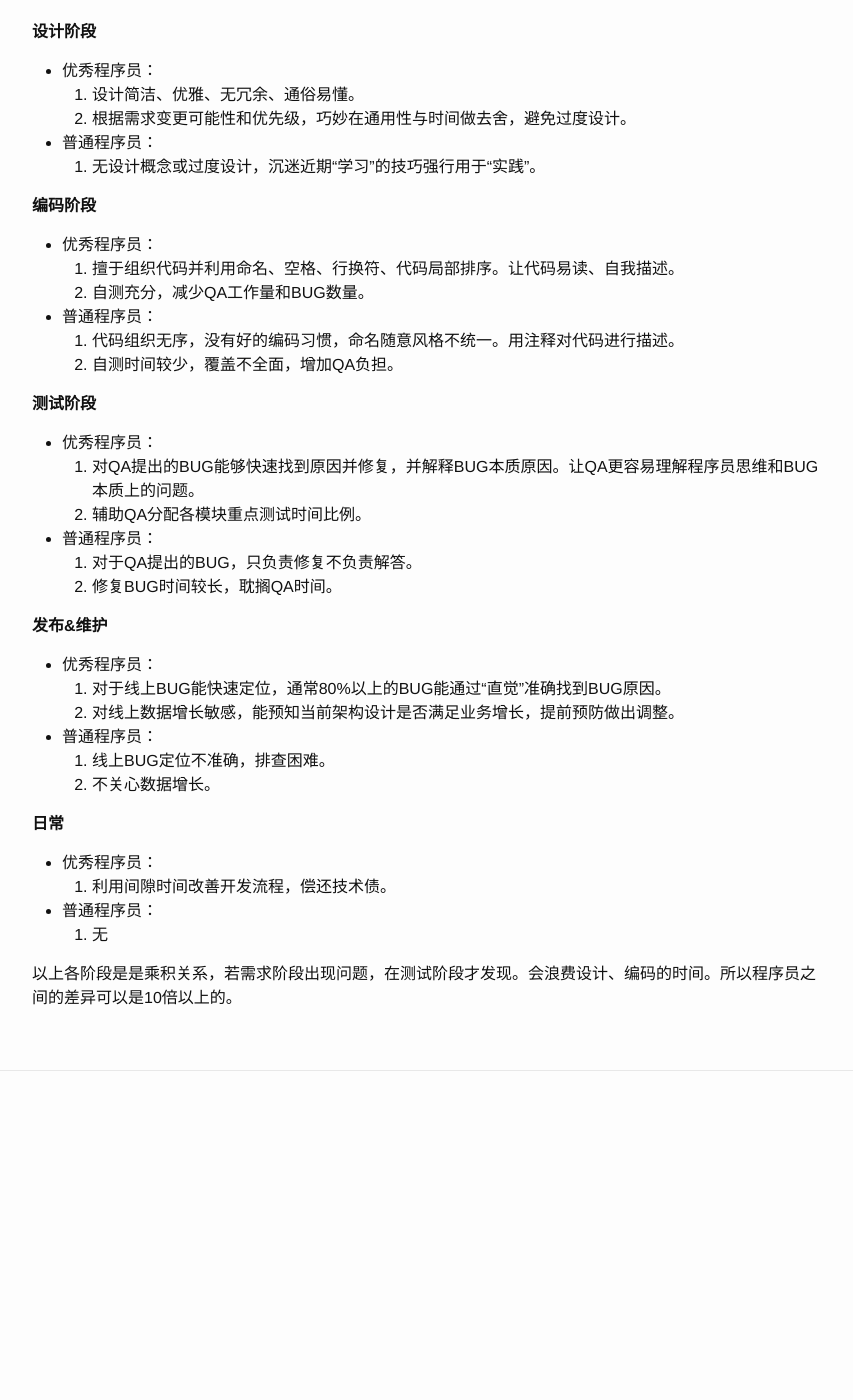
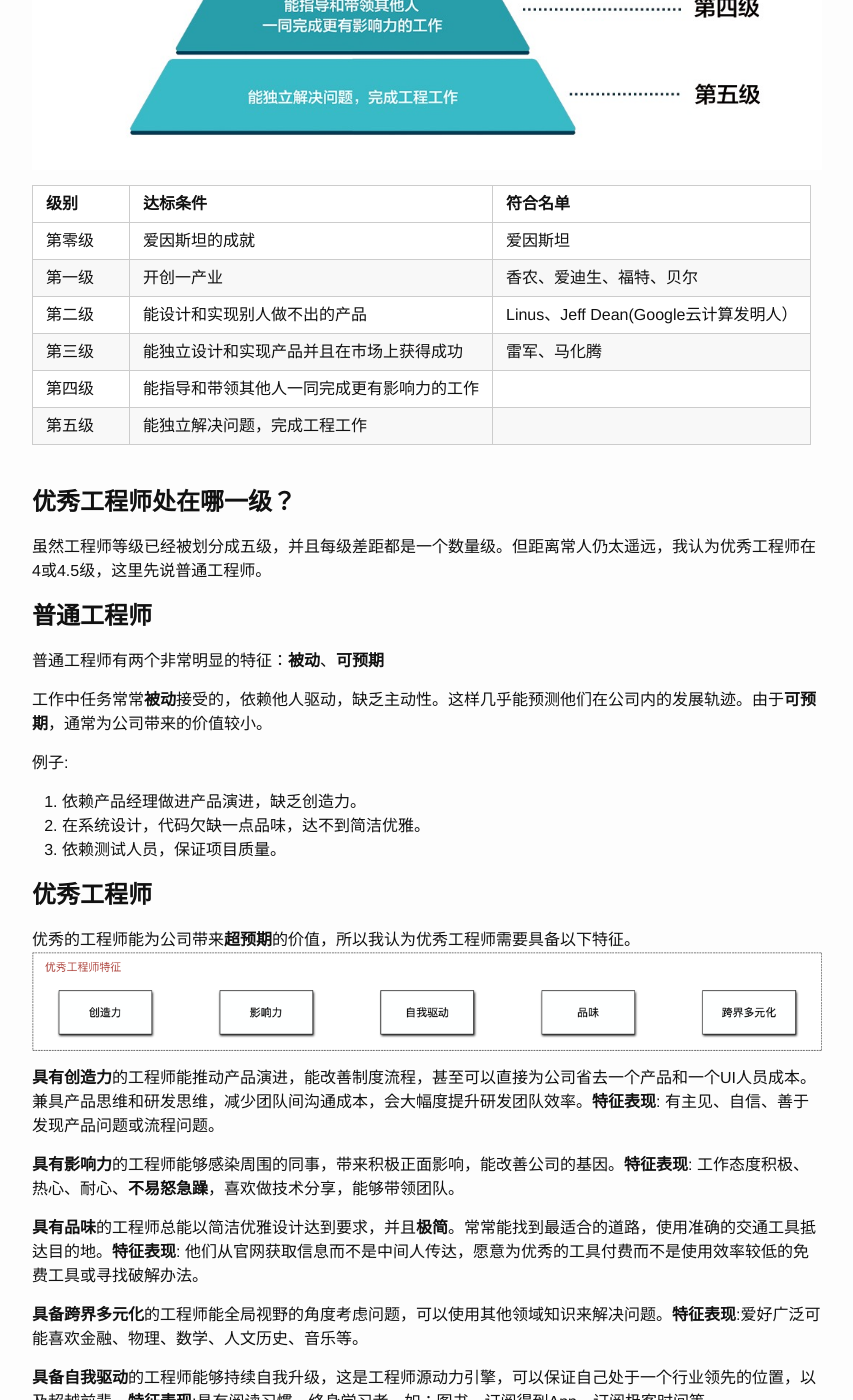
Before and after one commit to 028820/028820.github.io, a Jekyll site: the page built from _posts/2017-07-06-programer.markdown, in a window 1280 px wide and 1400 px high, scrolled down 577 px. Shown: the whole window, without its empty margins (213-1066 px from the left). Built offline with Jekyll 4.4.1, drawn with Linux system fonts in a browser that asks for light colours; comment, search, counter and statistics services are not loaded; before the commit the page ends 1708 px from its top, so only the background shows below that; some of the changed text lies outside the part shown.

Commit message:
优秀工程师的特征

```diff
--- a/_posts/2017-07-06-programer.markdown
+++ b/_posts/2017-07-06-programer.markdown
@@ -1,71 +1,59 @@
 ---
 layout: post
-title:  程序员间差距如何高达10倍
+title:  优秀工程师的特征
 date:   2017-07-06
 categories: blog
-keywords: 程序员,程序员差异
+keywords: 工程师、优秀工程师的特征、程序员,优秀程序员特征
 
 ---
 
-10倍的差距并不是指敲代码的速度。而是完整的开发周期差异，敲代码仅占极少的时间。
+在谈论优秀工程师前，我们需要先从世界范围的工程师进行对标定位。这里使用得到App中《吴军硅谷来信》课程分享的工程师五级金字塔，这评价体系是由苏联著名物理科学家朗道发明的，朗道认为人和人的差距，能力和能力的差距,是数量级别的差别，而不是通常人们想象的差一点。
 
-程序员在公司的生命周期：
+![](/img/programer/5level.jpg)
 
-需求确认 - 设计 - 编码 - 测试 - 发布&维护 - 日常
 
- \\---------------------循环--------------------/
+| 级别 | 达标条件 | 符合名单 |
+|---- |  ------ | ------  |
+|第零级| 爱因斯坦的成就 |爱因斯坦|
+|第一级|开创一产业|香农、爱迪生、福特、贝尔
+|第二级|能设计和实现别人做不出的产品|Linus、Jeff Dean(Google云计算发明人）|
+|第三级|能独立设计和实现产品并且在市场上获得成功|雷军、马化腾|
+|第四级|能指导和带领其他人一同完成更有影响力的工作| |
+|第五级|能独立解决问题，完成工程工作||
 
-**需求阶段**
 
-* 优秀程序员：
-	1. 需求理解快，省去产品经理沟通时间。
-	2. 对需求的做出符合预期的“补充”和“提醒”如：数据访问权限提醒，数据安全补充。
-	3. 对不合理的需求会提出疑问，协助产品设计出更好的产品。
-* 普通程序员：
-	1. 需求理解慢，易解读错误，需要产品反复解释。
-	2. 认为需求是产品经理的事情，没提就默认不做，出问题后再打补丁或返工。
-	3. 对于不合理的需求，不敢提出反对意见。
+<BR />
+<H1><B>优秀工程师处在哪一级？</B></H1>
 
-**设计阶段**
+虽然工程师等级已经被划分成五级，并且每级差距都是一个数量级。但距离常人仍太遥远，我认为优秀工程师在4或4.5级，这里先说普通工程师。
 
-* 优秀程序员：
-	1. 设计简洁、优雅、无冗余、通俗易懂。
-	2. 根据需求变更可能性和优先级，巧妙在通用性与时间做去舍，避免过度设计。
-* 普通程序员：
-	1. 无设计概念或过度设计，沉迷近期“学习”的技巧强行用于“实践”。
+<H1><B>普通工程师</B></H1>
 
-**编码阶段**
+普通工程师有两个非常明显的特征：**被动**、**可预期**
 
- * 优秀程序员：
-	1. 擅于组织代码并利用命名、空格、行换符、代码局部排序。让代码易读、自我描述。
-	2. 自测充分，减少QA工作量和BUG数量。
- * 普通程序员：
-	1. 代码组织无序，没有好的编码习惯，命名随意风格不统一。用注释对代码进行描述。
-	2. 自测时间较少，覆盖不全面，增加QA负担。
+工作中任务常常**被动**接受的，依赖他人驱动，缺乏主动性。这样几乎能预测他们在公司内的发展轨迹。由于**可预期**，通常为公司带来的价值较小。
 
-**测试阶段**
+例子:
+1. 依赖产品经理做进产品演进，缺乏创造力。
+2. 在系统设计，代码欠缺一点品味，达不到简洁优雅。
+3. 依赖测试人员，保证项目质量。
 
- * 优秀程序员：
-	1. 对QA提出的BUG能够快速找到原因并修复，并解释BUG本质原因。让QA更容易理解程序员思维和BUG本质上的问题。
-	2. 辅助QA分配各模块重点测试时间比例。
- * 普通程序员：
-	1. 对于QA提出的BUG，只负责修复不负责解答。
-	2. 修复BUG时间较长，耽搁QA时间。
 
-**发布&维护**
 
-  * 优秀程序员：
-	1. 对于线上BUG能快速定位，通常80%以上的BUG能通过“直觉”准确找到BUG原因。
-	2. 对线上数据增长敏感，能预知当前架构设计是否满足业务增长，提前预防做出调整。
-  * 普通程序员：
-	1. 线上BUG定位不准确，排查困难。
-	2. 不关心数据增长。
+<H1><B>优秀工程师</B></H1>
 
-**日常**
+优秀的工程师能为公司带来**超预期**的价值，所以我认为优秀工程师需要具备以下特征。
+![](/img/programer/programer.png)
 
-  * 优秀程序员：
-	1. 利用间隙时间改善开发流程，偿还技术债。
-  * 普通程序员：
-	1. 无
+**具有创造力**的工程师能推动产品演进，能改善制度流程，甚至可以直接为公司省去一个产品和一个UI人员成本。兼具产品思维和研发思维，减少团队间沟通成本，会大幅度提升研发团队效率。**特征表现**: 有主见、自信、善于发现产品问题或流程问题。
 
-以上各阶段是是乘积关系，若需求阶段出现问题，在测试阶段才发现。会浪费设计、编码的时间。所以程序员之间的差异可以是10倍以上的。
+**具有影响力**的工程师能够感染周围的同事，带来积极正面影响，能改善公司的基因。**特征表现**: 工作态度积极、热心、耐心、**不易怒急躁**，喜欢做技术分享，能够带领团队。
+
+**具有品味**的工程师总能以简洁优雅设计达到要求，并且**极简**。常常能找到最适合的道路，使用准确的交通工具抵达目的地。**特征表现**: 他们从官网获取信息而不是中间人传达，愿意为优秀的工具付费而不是使用效率较低的免费工具或寻找破解办法。
+
+**具备跨界多元化**的工程师能全局视野的角度考虑问题，可以使用其他领域知识来解决问题。**特征表现**:爱好广泛可能喜欢金融、物理、数学、人文历史、音乐等。
+
+**具备自我驱动**的工程师能够持续自我升级，这是工程师源动力引擎，可以保证自己处于一个行业领先的位置，以及超越前辈。**特征表现**:具有阅读习惯、终身学习者。如：图书、订阅得到App、订阅极客时间等。
+
+<H1><B>小结</B></H1>
+以上是以我认为优秀工程师特征的主观判断，如果能成为普通工程师其实也很不错。因为还有很多人连普通工程师都不能达到，也就是还得不到**第五级**工程师的标准。
```
Also changed, not shown: img/amdahl.png (added), img/programer/5level.jpg (added), img/programer/programer.png (added), 1 other file.
